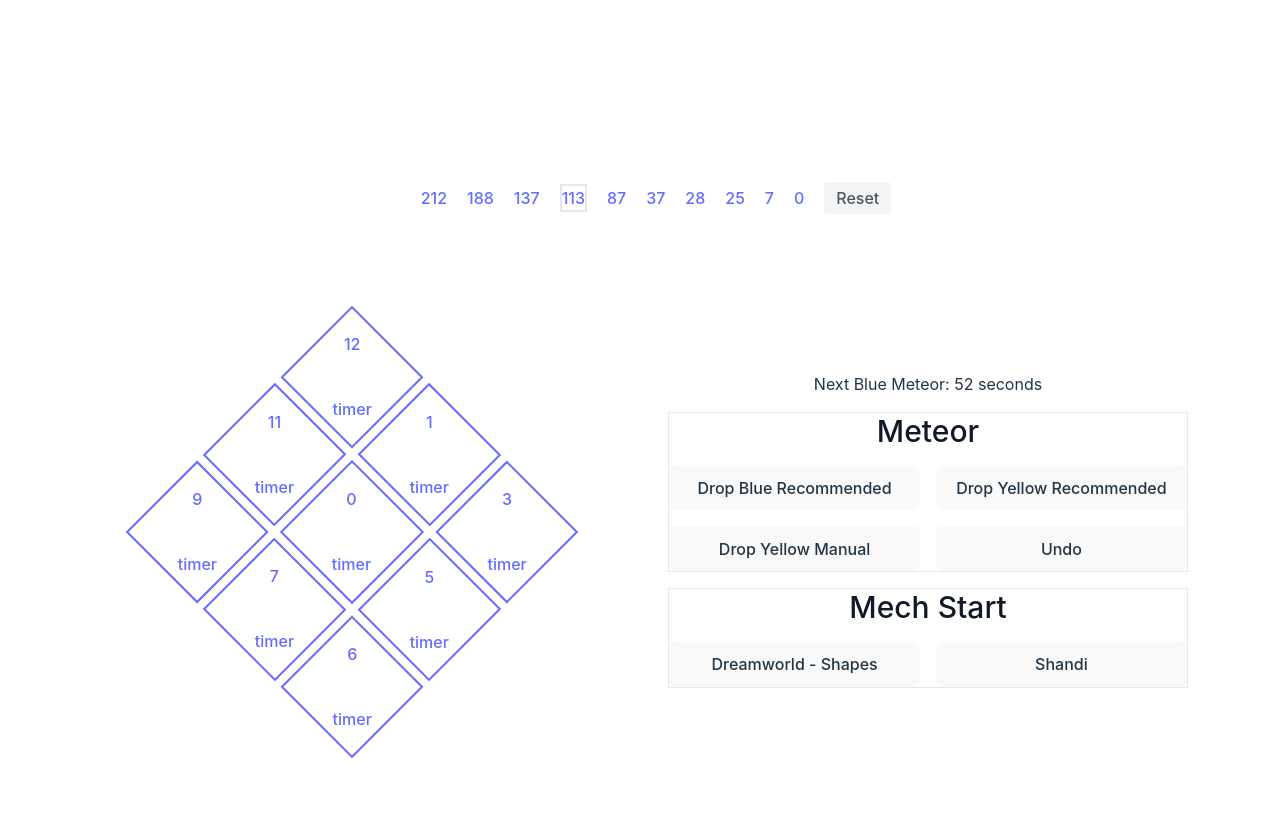
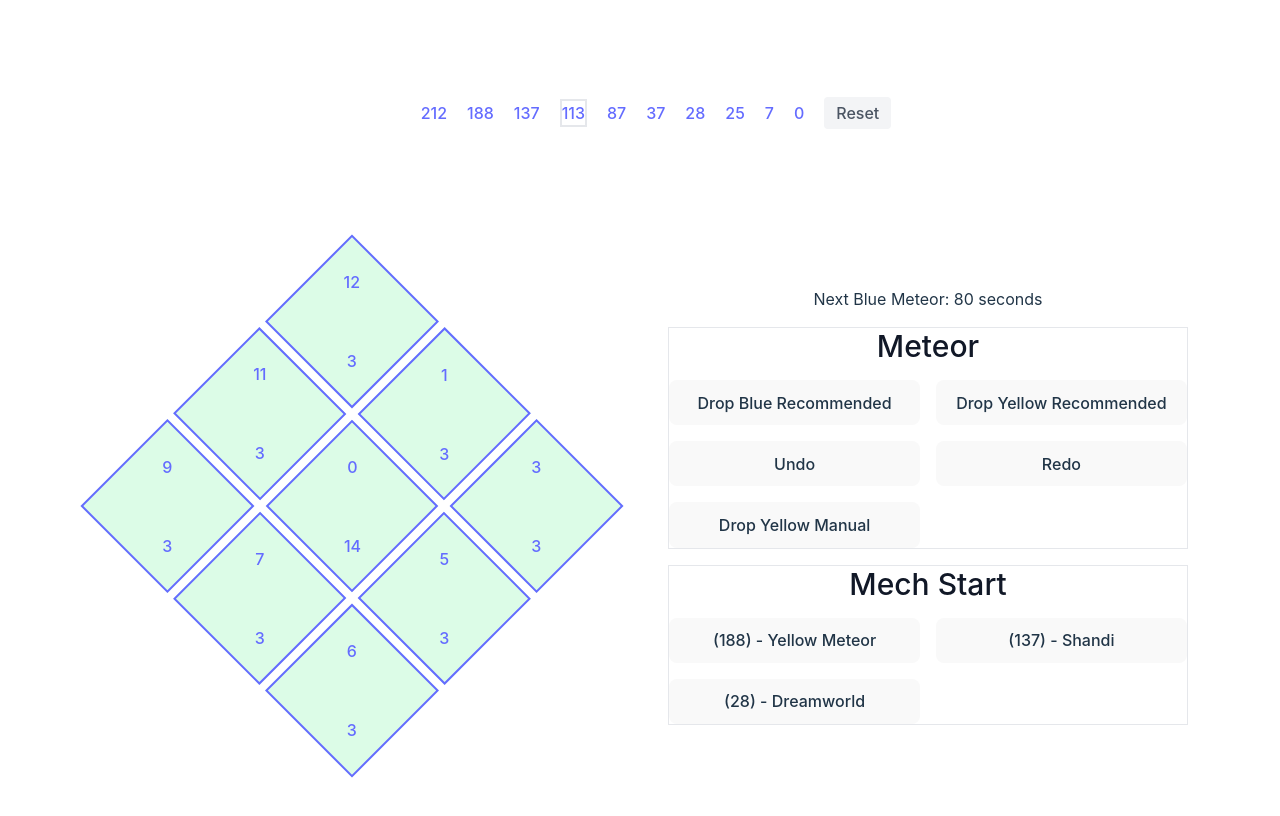
Before and after one commit to coupacoupa/loa-brel-hard-g6, a React (Vite) app: page / in a window 1280 px wide. Shown: the top 816 px of the page. Built offline with nearby package versions, Linux system fonts and the light colour scheme.

Commit message:
feat: added 188 yellow meteor mech and timers

```diff
--- a/src/App.css
+++ b/src/App.css
@@ -1,6 +1,5 @@
 #root {
   width: 100%;
-  height: 100%;
   margin: 0 auto;
   padding: 2rem;
   text-align: center;
--- a/src/App.tsx
+++ b/src/App.tsx
@@ -1,13 +1,13 @@
 import "./App.css";
 import TileMolecule from "./components/molecules/tile.molecule";
-import useGameInteraction from "./components/particles/hooks/useGameInteraction";
+import { useGameInteraction } from "./components/particles/context/game-interaction.context";
 import { Tile } from "./types/game";
 
 function App() {
-  const { tiles, reset, updateTileHealth } = useGameInteraction();
+  const { tiles, resetGame, startMech, time } = useGameInteraction();
 
   return (
-    <div className="flex w-full flex-col items-center justify-center gap-10 space-y-24 px-8 py-32">
+    <div className="flex w-full flex-col items-center justify-center gap-10 space-y-24 px-8">
       <header className="body-font text-gray-600">
         <div className="container mx-auto flex flex-col flex-wrap items-center p-5 md:flex-row">
           <nav className="flex flex-wrap items-center justify-center text-base md:ml-4 md:py-1 md:pl-4">
@@ -24,26 +24,20 @@ function App() {
           </nav>
           <button
             className="mt-4 inline-flex items-center rounded border-0 bg-gray-100 px-3 py-1 text-base hover:bg-gray-200 focus:outline-none md:mt-0"
-            onClick={() => reset()}
+            onClick={() => resetGame()}
           >
             Reset
           </button>
         </div>
       </header>
       <div className="grid w-full grid-cols-2 place-items-center">
-        <div className="grid w-80 -rotate-45 grid-cols-3 gap-2">
-          {Object.values(tiles)
-            .sort((a: Tile, b: Tile) => a.order - b.order)
-            .map((tile: Tile, i) => (
-              <TileMolecule
-                key={i}
-                tile={tile}
-                onClick={() => updateTileHealth(tile.clock, -1)}
-              />
-            ))}
+        <div className="grid w-96 -rotate-45 grid-cols-3 gap-2">
+          {Object.values(tiles).map((tile: Tile, i) => (
+            <TileMolecule key={i} tile={tile} />
+          ))}
         </div>
         <div className="flex h-full flex-col gap-4">
-          <div>Next Blue Meteor: {52} seconds</div>
+          <div>Next Blue Meteor: {time} seconds</div>
           <div className="border">
             <h1 className="mb-4 text-center text-base font-medium text-gray-900 sm:text-3xl">
               Meteor
@@ -51,8 +45,9 @@ function App() {
             <div className="grid grid-cols-2 gap-4">
               <button>Drop Blue Recommended</button>
               <button>Drop Yellow Recommended</button>
+              <button>Undo</button>
+              <button>Redo</button>
               <button>Drop Yellow Manual</button>
-              <button>Undo</button>
             </div>
           </div>
           <div className="border">
@@ -60,8 +55,11 @@ function App() {
               Mech Start
             </h1>
             <div className="grid grid-cols-2 gap-4">
-              <button>Dreamworld - Shapes</button>
-              <button>Shandi</button>
+              <button onClick={() => startMech(188)}>
+                (188) - Yellow Meteor
+              </button>
+              <button>(137) - Shandi </button>
+              <button>(28) - Dreamworld</button>
             </div>
           </div>
         </div>
--- a/src/components/molecules/tile.molecule.tsx
+++ b/src/components/molecules/tile.molecule.tsx
@@ -1,20 +1,47 @@
+import { useEffect } from "react";
 import { Tile } from "../../types/game";
+import { useGameInteraction } from "../particles/context/game-interaction.context";
+import { useTimer } from "../particles/hooks/useTimer";
 
 interface Props {
   tile: Tile;
-  onClick: Function;
 }
 
-export default ({ tile, onClick }: Props) => {
+export default ({ tile }: Props) => {
+  const { updateTileHealth, resetTileHealth } = useGameInteraction();
+  const { time, startTimer, resetTimer, isActive } = useTimer(100);
+
+  const getTileColor = () => {
+    if (tile.health > 2) return "bg-green-100";
+    if (tile.health < 1) return "bg-gray-100";
+    if (tile.health === 2) return "bg-orange-100";
+    if (tile.health === 1) return "bg-red-100";
+  };
+
+  useEffect(() => {
+    if (tile.health <= 0) {
+      resetTimer();
+      startTimer();
+    }
+  }, [tile.health]);
+
+  useEffect(() => {
+    if (time <= 0) {
+      resetTileHealth(tile.order);
+    }
+  }, [time]);
+
   return (
     <a
-      className="flex aspect-square cursor-pointer select-none flex-col items-center justify-center border-2 border-current"
-      onClick={() => onClick()}
+      className={`flex aspect-square select-none flex-col items-center justify-center border-2 border-current ${getTileColor()} ${
+        !isActive ? "cursor-pointer" : "pointer-events-none cursor-not-allowed"
+      }`}
+      onClick={() => updateTileHealth(tile.clock, -1)}
     >
       <div className="grid h-full w-full rotate-45 grid-rows-3 place-items-center">
         <span>{tile.clock}</span>
         <div>
-          <div className="grid w-1/2 grid-cols-2 place-items-center">
+          <div className="grid w-full grid-cols-2 place-items-center">
             {tile.placement?.map((meteor) => (
               <div
                 className={`ml-2 flex h-6 w-6 items-center justify-center rounded-full ${
@@ -26,7 +53,7 @@ export default ({ tile, onClick }: Props) => {
             ))}
           </div>
         </div>
-        <div>timer</div>
+        <div>{isActive ? time : tile.health}</div>
       </div>
     </a>
   );
--- /dev/null
+++ b/src/components/particles/context/game-interaction.context.tsx
@@ -0,0 +1,132 @@
+import { createContext, useContext, useState } from "react";
+import { Tiles } from "../../../types/game";
+import {
+  getInitialHardPath,
+  getNeighbourTiles,
+  getStartingTiles,
+} from "../game.util";
+import { useTimer } from "../hooks/useTimer";
+
+interface Provider {
+  children: JSX.Element;
+}
+
+interface Context {
+  tiles: Tiles;
+  resetGame: () => void;
+  updateTileHealth: (clock: number, modifier: number) => void;
+  resetTileHealth: (clock: number) => void;
+  time: number;
+  startTimer: () => void;
+  resetTimer: () => void;
+  startMech: (mech: 188 | 137 | 28) => void;
+}
+
+const GameContext = createContext<Context>({
+  tiles: {},
+  resetGame: () => {},
+  updateTileHealth: () => {},
+  resetTileHealth: () => {},
+  time: 0,
+  startTimer: () => {},
+  resetTimer: () => {},
+  startMech: () => {},
+});
+
+export const GameInteractionProvider = ({ children }: Provider) => {
+  const [tiles, setTiles] = useState<Tiles>(getStartingTiles());
+  const { time, startTimer, resetTimer } = useTimer(80, true); // blue meteor every 80 seconds
+
+  const resetGame = () => {
+    const tilesWithMeteor = getStartingTiles();
+    const path = getInitialHardPath();
+
+    for (let i = 0; i < path.length; i++) {
+      const meteor = path[i];
+      tilesWithMeteor[meteor.order].placement?.push({
+        order: i + 1,
+        type: meteor.type,
+      });
+    }
+
+    setTiles(tilesWithMeteor);
+  };
+
+  const updateTileHealth = (order: number, modifier: number) => {
+    setTiles((prevTiles) => {
+      const updatedTile = {
+        ...prevTiles[order],
+        health: prevTiles[order].health + modifier,
+      };
+
+      return {
+        ...prevTiles,
+        [order]: updatedTile,
+      };
+    });
+  };
+
+  const resetTileHealth = (order: number) => {
+    setTiles((prevTiles) => {
+      const updatedTile = {
+        ...prevTiles[order],
+        health: 3,
+      };
+
+      return {
+        ...prevTiles,
+        [order]: updatedTile,
+      };
+    });
+  };
+
+  const startMech = (mech: 188 | 137 | 28) => {
+    const path = getInitialHardPath();
+
+    resetTimer();
+    startTimer();
+
+    if (mech === 188) {
+      // drop starting meteors
+      const updatedTiles = getStartingTiles();
+
+      for (let i = 0; i < path.length; i++) {
+        const meteor = path[i];
+
+        updatedTiles[meteor.order].health -= meteor.type === "YELLOW" ? 3 : 1;
+        updatedTiles[meteor.order].placement = [];
+
+        if (meteor.type === "YELLOW") {
+          // splash neighbours too
+          const neighbours = getNeighbourTiles(meteor.order);
+          console.log("neighbours", neighbours);
+
+          for (let i = 0; i < neighbours.length; i++) {
+            updatedTiles[neighbours[i]].health -= 3;
+          }
+        }
+      }
+
+      setTiles(updatedTiles);
+    }
+  };
+
+  return (
+    <GameContext.Provider
+      value={{
+        tiles,
+        resetGame,
+        updateTileHealth,
+        resetTileHealth,
+        time,
+        startTimer,
+        resetTimer,
+        startMech,
+      }}
+    >
+      {children}
+    </GameContext.Provider>
+  );
+};
+
+export const useGameInteraction = () => useContext(GameContext);
--- a/src/components/particles/game.util.ts
+++ b/src/components/particles/game.util.ts
@@ -1,97 +1,131 @@
-import { Meteor, Tiles } from "../../types/game";
+import { Placement, Tiles } from "../../types/game";
 
 export const getStartingTiles = (): Tiles => {
   return {
-    0: {
+    4: {
       clock: 0,
       health: 14,
+      order: 4,
+      placement: [],
+    },
+    5: {
+      clock: 1,
+      health: 3,
       order: 5,
       placement: [],
     },
-    1: {
-      clock: 1,
+    8: {
+      clock: 3,
+      health: 3,
+      order: 8,
+      placement: [],
+    },
+    7: {
+      clock: 5,
+      health: 3,
+      order: 7,
+      placement: [],
+    },
+    6: {
+      clock: 6,
       health: 3,
       order: 6,
       placement: [],
     },
     3: {
-      clock: 3,
+      clock: 7,
       health: 3,
-      order: 9,
+      order: 3,
       placement: [],
     },
-    5: {
-      clock: 5,
+    0: {
+      clock: 9,
       health: 3,
-      order: 8,
+      order: 0,
       placement: [],
     },
-    6: {
-      clock: 6,
-      health: 3,
-      order: 7,
-      placement: [],
-    },
-    7: {
-      clock: 7,
-      health: 3,
-      order: 4,
-      placement: [],
-    },
-    9: {
-      clock: 9,
+    1: {
+      clock: 11,
       health: 3,
       order: 1,
       placement: [],
     },
-    11: {
-      clock: 11,
+    2: {
+      clock: 12,
       health: 3,
       order: 2,
-      placement: [],
-    },
-    12: {
-      clock: 12,
-      health: 3,
-      order: 3,
       placement: [],
     },
   };
 };
 
-export const getInitialHardPath = (): Meteor[] => {
+export const getInitialHardPath = (): Placement[] => {
   return [
     {
       type: "YELLOW",
-      clock: 6,
+      order: 6,
     },
     {
       type: "BLUE",
-      clock: 6,
+      order: 6,
     },
     {
       type: "BLUE",
-      clock: 7,
+      order: 3,
     },
     {
       type: "BLUE",
-      clock: 9,
+      order: 0,
     },
     {
       type: "BLUE",
-      clock: 11,
+      order: 1,
     },
     {
       type: "BLUE",
-      clock: 12,
+      order: 2,
     },
     {
       type: "BLUE",
-      clock: 1,
+      order: 5,
     },
     {
       type: "BLUE",
-      clock: 1,
+      order: 5,
     },
   ];
 };
+
+export const getNeighbourTiles = (cellIndex: number): number[] => {
+  const cellsPerRow = 3;
+  const numRows = 3;
+  const totalCells = cellsPerRow * numRows;
+  const neighboringCells: number[] = [];
+
+  // check if cellIndex is within the grid
+  if (cellIndex < 0 || cellIndex >= totalCells) {
+    return neighboringCells;
+  }
+
+  // get row and column of cell
+  const row = Math.floor(cellIndex / cellsPerRow);
+  const col = cellIndex % cellsPerRow;
+
+  // loop over rows and columns of neighboring cells
+  for (let i = Math.max(0, row - 1); i <= Math.min(row + 1, numRows - 1); i++) {
+    for (
+      let j = Math.max(0, col - 1);
+      j <= Math.min(col + 1, cellsPerRow - 1);
+      j++
+    ) {
+      const index = i * cellsPerRow + j;
+
+      // exclude the current cell and add the neighboring cell index to the array
+      if (index !== cellIndex) {
+        neighboringCells.push(index);
+      }
+    }
+  }
+
+  return neighboringCells;
+};
--- /dev/null
+++ b/src/components/particles/hooks/useTimer.ts
@@ -0,0 +1,37 @@
+import { useState, useEffect } from "react";
+
+export const useTimer = (initialTime: number, autoReset: boolean = false) => {
+  const [time, setTime] = useState(initialTime);
+  const [isActive, setIsActive] = useState(false);
+
+  const startTimer = () => {
+    setIsActive(true);
+  };
+
+  const resetTimer = () => {
+    setIsActive(false);
+    setTime(initialTime);
+  };
+
+  useEffect(() => {
+    let interval: number;
+
+    if (isActive) {
+      interval = setInterval(() => {
+        setTime((time) => time - 1);
+      }, 1000);
+    }
+
+    if (time <= 0) {
+      if (autoReset) {
+        setTime(initialTime);
+      } else {
+        setIsActive(false);
+      }
+    }
+
+    return () => clearInterval(interval);
+  }, [isActive, time]);
+
+  return { time, startTimer, resetTimer, isActive };
+};
--- a/src/main.tsx
+++ b/src/main.tsx
@@ -2,9 +2,12 @@ import React from "react";
 import ReactDOM from "react-dom/client";
 import App from "./App.tsx";
 import "./index.css";
+import { GameInteractionProvider } from "./components/particles/context/game-interaction.context.tsx";
 
 ReactDOM.createRoot(document.getElementById("root") as HTMLElement).render(
   <React.StrictMode>
-    <App />
+    <GameInteractionProvider>
+      <App />
+    </GameInteractionProvider>
   </React.StrictMode>
 );
--- a/src/types/game.d.ts
+++ b/src/types/game.d.ts
@@ -7,11 +7,6 @@ export interface Tile {
   order: number;
   placement: Placement[];
 }
-
-export interface Meteor {
-  type: "BLUE" | "YELLOW";
-  clock: number;
-}
 export interface Placement {
   type: "BLUE" | "YELLOW";
   order: number;
```
Also changed, not shown: src/components/particles/hooks/useGameInteraction.ts (deleted, +0 -38 lines).
